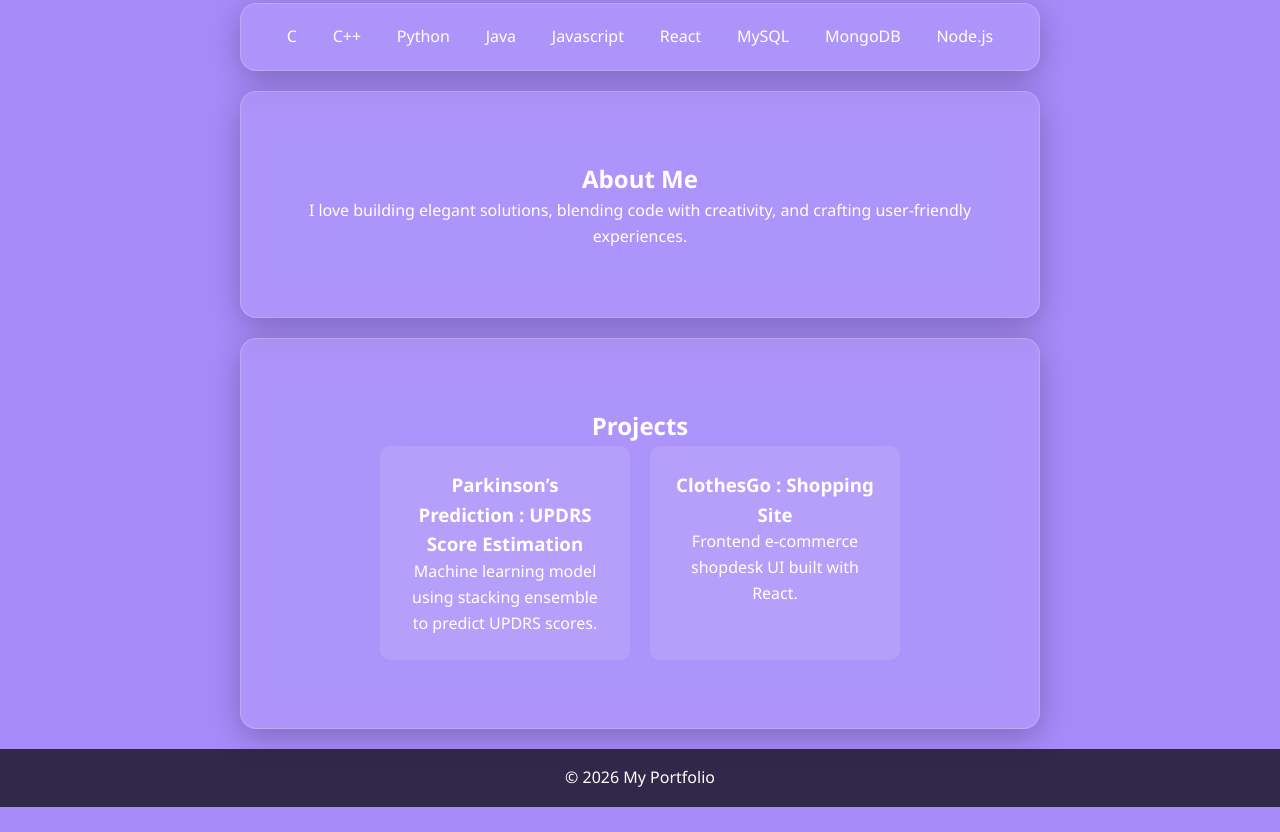
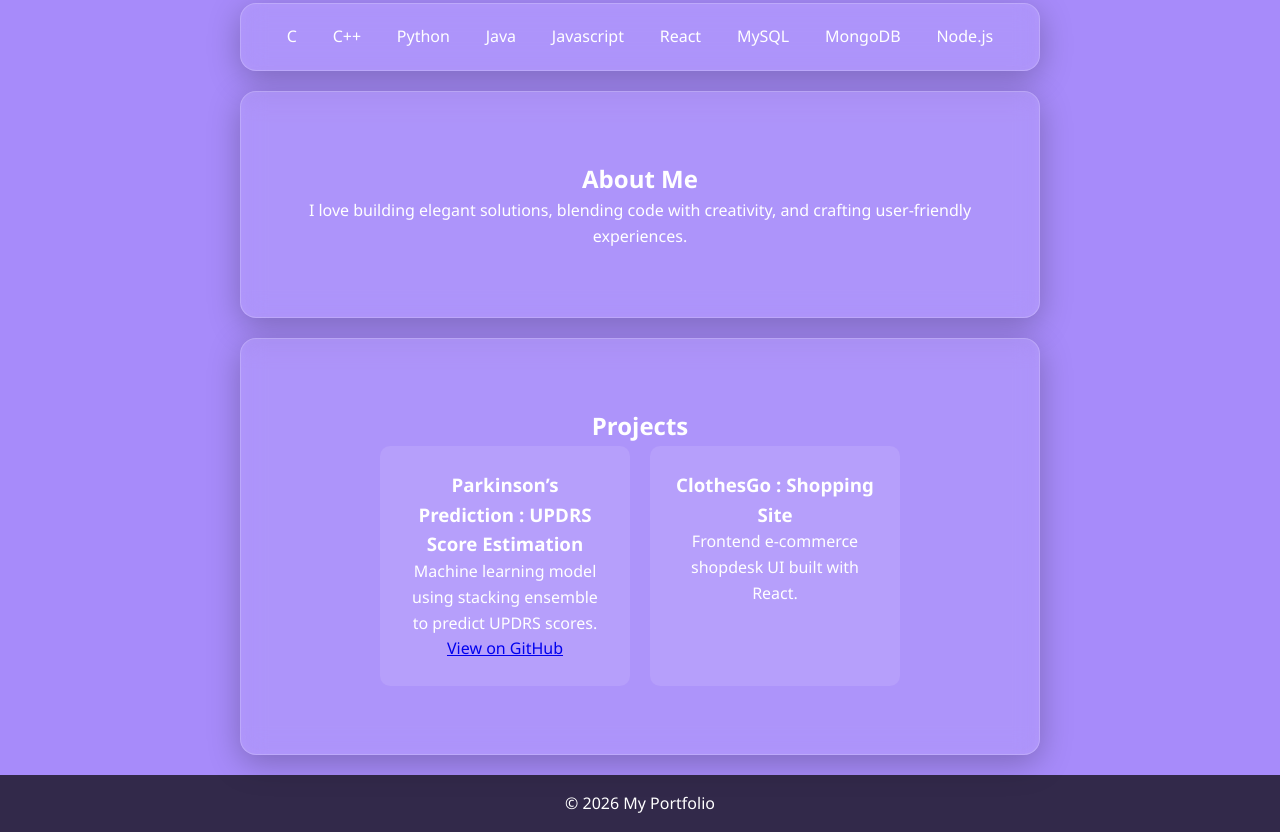
Before and after one commit to SamadritaKarmakar-tech/Portfolio_Hackathon-, a plain HTML site: page index.html in a window 1280 px wide. Shown: the part 657-1489 px from the top of the page. Before the commit the page ends 1464 px from the top, so only its background shows below. Drawn offline with nearby package versions, Linux system fonts and the light colour scheme; a script that the page names is missing.

Commit message:
Adding Parkinson Fork Link

```diff
--- a/index.html
+++ b/index.html
@@ -68,7 +68,12 @@
         <div class="project-grid">
           <div class="project-card">
             <h3>Parkinson’s Prediction : UPDRS Score Estimation</h3>
-            <p>Machine learning model using stacking ensemble to predict UPDRS scores.</p>
+            <p>Machine learning model using stacking ensemble to predict UPDRS scores.
+              <a href="https://github.com/SRINJAYDASGUPTA-Git/Parkinsons_NN">
+                View on GitHub
+</a>
+
+            </p>
           </div>
           <div class="project-card">
             <h3>ClothesGo : Shopping Site</h3>
```
